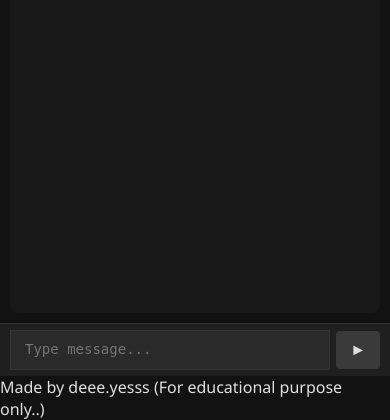
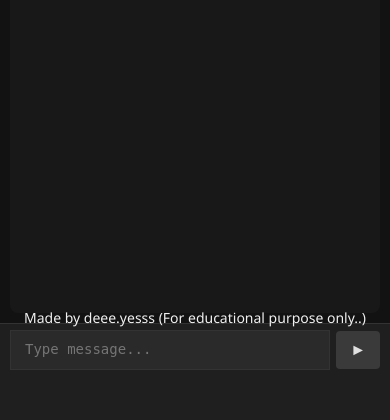
Before and after one commit to arjunmk4u/chit-chat, a Flask app: page / in a window 390 px wide. Shown: the part 502-922 px from the top of the page. After the commit the page ends 872 px from the top, so only its background shows below. Run offline with Flask 3, Linux system fonts and the light colour scheme; parts of the project's set-up code (start-up, migrations or seed data) failed here and were passed over; some libraries are stand-ins or nearby versions.

Commit message:
styled footer. Need to work on responsiveness

```diff
--- a/chat_app/app.py
+++ b/chat_app/app.py
@@ -12,8 +12,8 @@ app.config['SECRET_KEY'] = 'secret!'
 socketio = SocketIO(app, cors_allowed_origins="*", async_mode='threading')
 
 OLLAMA_URL = "http://localhost:11434/api/chat"
-# OLLAMA_MODEL = "deepseek-coder:1.3b"
-OLLAMA_MODEL = "dolphin-mistral:latest"
+OLLAMA_MODEL = "deepseek-coder:1.3b"
+# OLLAMA_MODEL = "dolphin-mistral:latest"
 
 @app.route("/")
 def index():
--- a/chat_app/static/style.css
+++ b/chat_app/static/style.css
@@ -278,6 +278,18 @@ html, body {
   animation-delay: 0.4s;
 }
 
+footer{
+  /* background-color: #222; */
+  color: #f1f1f1;             /* light text */
+  text-align: center;         /* center text */
+  padding: 15px 10px;         /* spacing */
+  font-size: 14px;            /* smaller text */
+  position: fixed;            /* stick to bottom */
+  bottom: 0;
+  left: 0;
+  width: 100%;
+}
+
 @keyframes blink {
   0%, 80%, 100% {
     opacity: 0.2;
```
